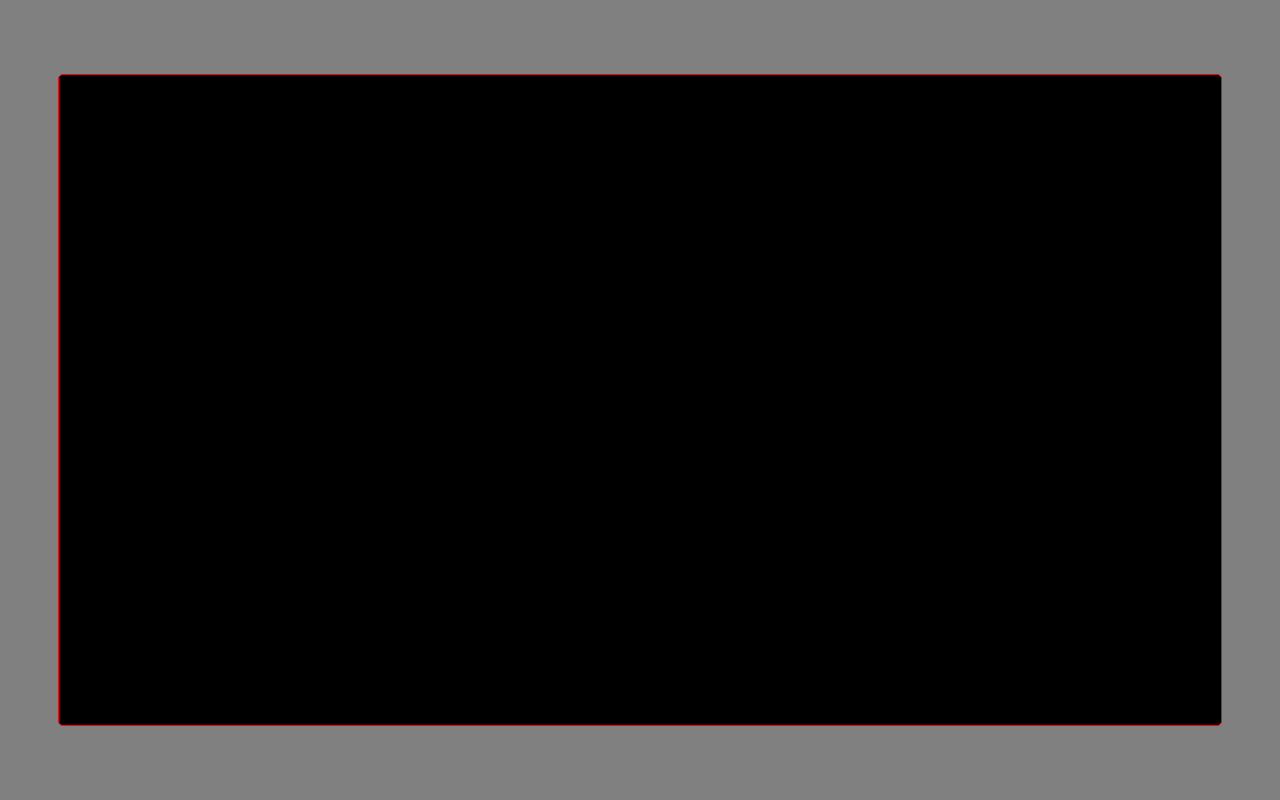
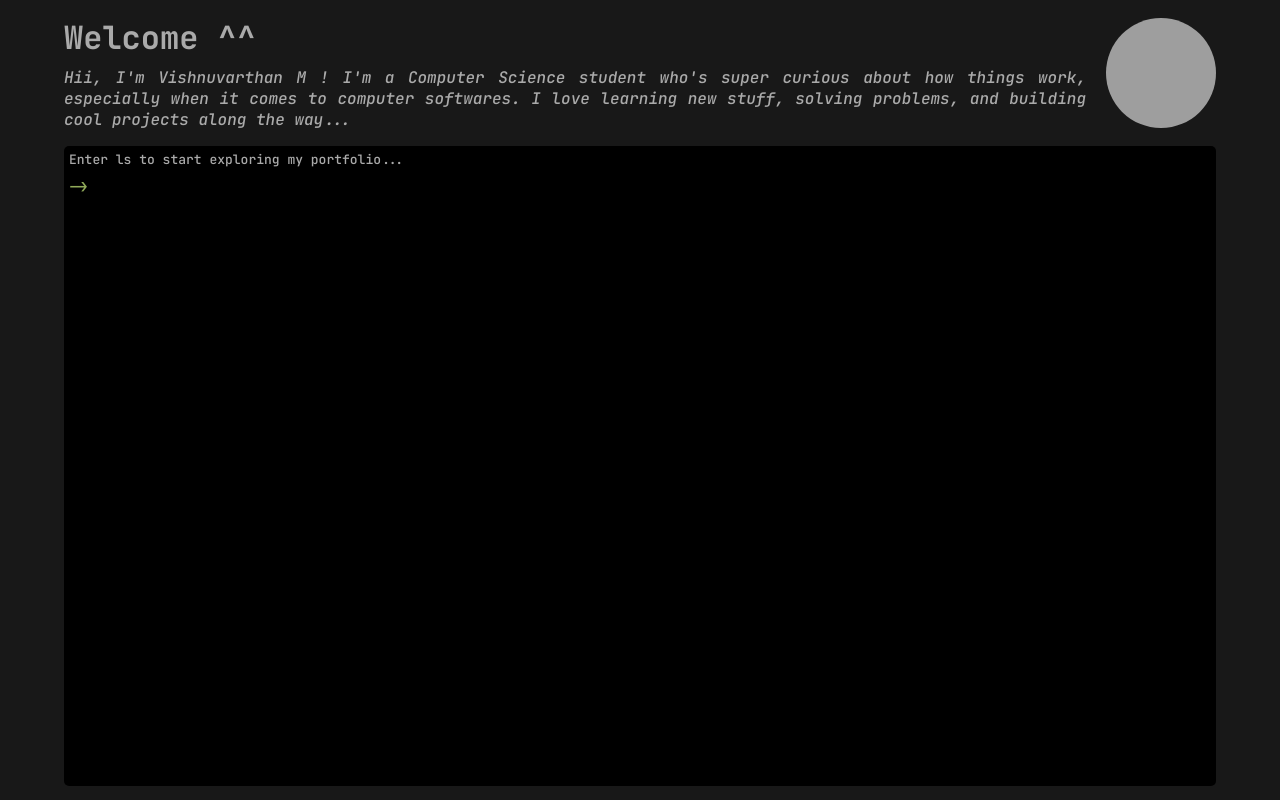
Before and after one commit to Vishnu-Varthan-05/Portfolio, a plain HTML site: page index.html in a window 1280 px wide. Drawn offline with Linux system fonts and the light colour scheme; grey boxes are pictures that could not be loaded.

Commit message:
Changed color and done some major change

```diff
--- a/index.html
+++ b/index.html
@@ -14,7 +14,15 @@
 </head>
 
 <body onload="generateInputAndOuput()">
-    <div class="terminal" id="terminal">
+    <header class="welcome jt-medium">
+        <div class="header-content">
+            <h1>Welcome ^^</h1>
+            <p class="jt-medium-it about">Hii, I'm Vishnuvarthan M ! I'm a Computer Science student who's super curious about how things work, especially when it comes to computer softwares. I love learning new stuff, solving problems, and building cool projects along the way...</p>
+        </div>
+        <img src="assets/profile.png" alt="profile" class="profile-image">
+    </header>
+    <div class="terminal-wrapper">
+        <div class="terminal" id="terminal"></div>
     </div>
 </body>
 
--- a/script.js
+++ b/script.js
@@ -11,24 +11,54 @@ function waitForInput(inputElement){
 }
 
 async function generateInputAndOuput(){
+    const infoElement = document.createElement("p");
+    infoElement.classList.add("jt-medium", "terminal-output");
+    infoElement.textContent = "Enter ls to start exploring my portfolio..."
+    terminal.appendChild(infoElement);
+
     let userInput = '';
     while (true) {
         const inputElement = document.createElement("input");
+        const inputLabel =  document.createElement("label");
+
         inputElement.classList.add("jt-medium", "terminal-input");
         inputElement.setAttribute("autofocus", "true");
+        inputElement.name = "inputElement";
+
+        inputLabel.classList.add("jt-medium", "terminal-label");;
+        inputLabel.setAttribute("for", "inputElement");
+        inputLabel.textContent = "->";
+
+        terminal.appendChild(inputLabel)
         terminal.appendChild(inputElement);
+
+        inputElement.focus();
+
         userInput = await waitForInput(inputElement);
+        inputElement.setAttribute("disabled", "true");
+
         console.log(userInput);
 
-        const outputElement = document.createElement("p");
+        const command = userInput.split(" ")[0];
+        const outputElement = document.createElement("pre");
         outputElement.classList.add("jt-medium", "terminal-output");
-        outputElement.textContent = userInput;
-        terminal.appendChild(outputElement);
+        if (commands[command]) {
+            commands[command](outputElement);
+        }
+        else{
+            outputElement.textContent = "Command not found";
+            terminal.appendChild(outputElement);
+        }
     }
 }
 
 
 const commands = {
-    quit: "The program will quit",
-    help: "Helped"
+    ls: (outputElement)=>{
+        outputElement.textContent = "about -> to know more about me\nskills -> to know about my skills\nprojects -> to know about the projects\nclear -> to clear the terminal\n";
+        terminal.appendChild(outputElement);
+    },
+    clear: ()=>{
+        terminal.innerHTML = "";
+    },
 }
--- a/style.css
+++ b/style.css
@@ -1,16 +1,12 @@
 *{
     margin: 0;
     padding: 0;
+    box-sizing: border-box;
 }
 
 body, html{
-    height: 100%;
-    display: flex;
-    align-items: center;
-    justify-content: center;
-    background-color: #808080;
+    background-color: #181818;
 }
-
 .jt-regular {
     font-family: "JetBrains Mono", monospace;
     font-optical-sizing: auto;
@@ -23,29 +19,75 @@ body, html{
     font-weight: 500;
     font-style: normal;
 }
+.jt-medium-it {
+    font-family: "JetBrains Mono", monospace;
+    font-optical-sizing: auto;
+    font-weight: 500;
+    font-style: italic;
+}
+.welcome{
+    display: flex;
+    text-align: justify;
+    justify-content: center;
+    align-items: center;
+    color: #aaaaaa;
+    margin-left: 5vw;
+    margin-right: 5vw;
+    margin-top: 2vh;
+    margin-bottom: 2vh;
+}
+.profile-image {
+    width: 110px;
+    height: 110px;
+    border-radius: 50%;
+    object-fit: cover;
+    margin-left: 20px;
+}
+.terminal-wrapper{
+    height: 100%;
+    display: flex;
+    align-items: center;
+    justify-content: center;
+    background-color: #181818;
+}
+.about{
+    margin-top: 1vh;
+    text-align: justify;
+}
 .terminal{
     padding: 5px;
     background-color: black;
-    color: white;
-    border: red 1px solid;
+    color: #aaaaaa;
     min-width: 90vw;
+    max-height: 80vh;
+    max-width: 90vw;
     min-height: 80vh;
     border-radius: 5px;
+    overflow-y: auto;
+    scrollbar-width: none;
+    scroll-behavior: smooth;
 }
 .terminal-input{
     background-color: black;
     border: none;
-    color: white;
+    color: #aaaaaa;
     outline: none;
+    margin-top: 10px;
 
 }
+
 .terminal-input:focus{
     border: none;
     outline: none;
     box-shadow: none;
 }
+
 .terminal-output{
     background-color: black;
-    color: white;
+    color: #aaaaaa;
     font-size: small;
 }
+
+.terminal-label{
+    color: #90a959;
+}
```
Also changed, not shown: 1 other file.
